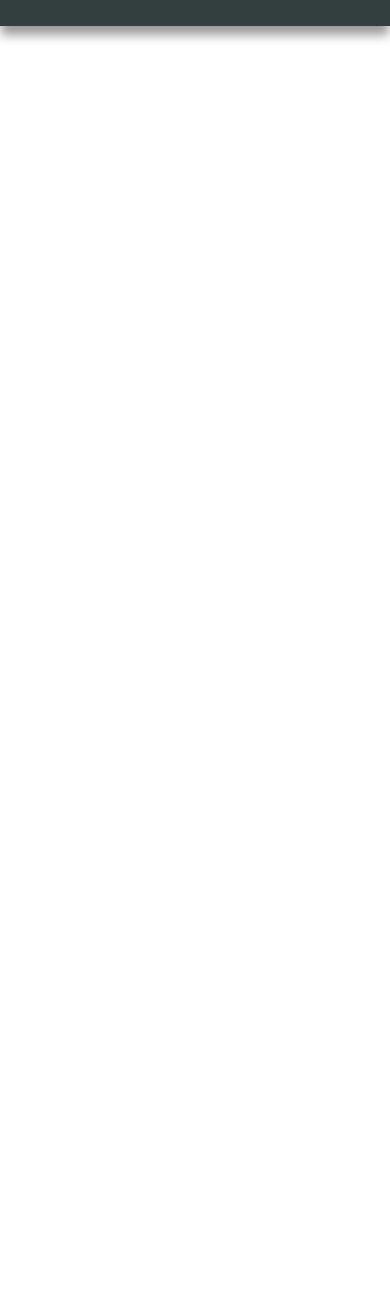
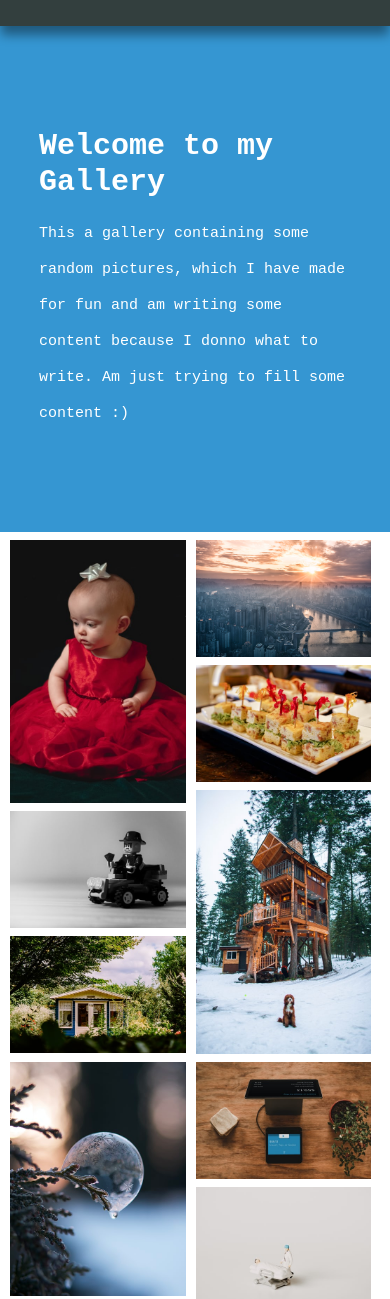
Before and after one commit to Har5haw/html_and_css, a plain HTML site: page mygallery.html in a window 390 px wide. Shown: the part 143-1442 px from the top of the page. Before the commit the page ends 844 px from the top, so only its background shows below. Drawn offline with Linux system fonts and the light colour scheme.

Commit message:
my gallery and responsive done

```diff
--- a/mygallery.html
+++ b/mygallery.html
@@ -4,6 +4,7 @@
 <head>
     <title>My Gallery</title>
     <link rel="stylesheet" href="./styles/index.css" />
+    <link rel="stylesheet" href="./styles/mygallery.css" />
     <meta name="viewport" content="width=device-width, initial-scale=1.0">
 </head>
 
@@ -14,11 +15,56 @@
             <div class="navBarButtons">
                 <button onclick="window.location = 'index.html'" class="button-enable"><code>Home Page</code></button>
                 <button onclick="window.location = 'aboutme.html'" class="button-enable"><code>About Me</code></button>
-                <button onclick="window.location = 'contactme.html'" class="button-enable"><code>Contact Me</code></button>
-                <button onclick="window.location = 'mygallery.html'" class="button-disable" disabled><code>My Gallery</code></button>
+                <button onclick="window.location = 'contactme.html'"
+                    class="button-enable"><code>Contact Me</code></button>
+                <button onclick="window.location = 'mygallery.html'" class="button-disable"
+                    disabled><code>My Gallery</code></button>
             </div>
         </div>
     </nav>
+    <main>
+        <section>
+            <div class="main-top">
+                <div class="content">
+                    <label><code>Welcome to my Gallery</code></label>
+                    <div>
+                        <p><code>This a gallery containing some random pictures, which I have made for fun and am writing some content because I donno what to write. Am just trying to fill some content :)</code>
+                        </p>
+                    </div>
+                </div>
+
+            </div>
+        </section>
+    </main>
+    <div class="row">
+        <div class="column">
+
+            <img src="/images/img8.jpg">
+            <img src="/images/img3.jpg">
+            <img src="/images/img13.jpg">
+        </div>
+        <div class="column">
+            <img src="/images/img4.jpg">
+            <img src="/images/img5.jpg">
+            <img src="/images/img10.jpg">
+        </div>
+        <div class="column">
+            <img src="/images/img12.jpg">
+            <img src="/images/img6.jpg">
+            <img src="/images/img7.jpg">
+
+        </div>
+        <div class="column">
+            <img src="/images/img1.jpg">
+            <img src="/images/img2.jpg">
+            <img src="/images/img9.jpg">
+        </div>
+    </div>
+
+    <div class="happy-coding"></div>
+
+    <footer></footer>
+
 </body>
 
 </html>
--- /dev/null
+++ b/styles/mygallery.css
@@ -0,0 +1,92 @@
+.main-top {
+    margin-top: 10vh;
+    position: relative;
+    height: 60vh;
+    background-color: rgb(53, 150, 210);
+    display: flex;
+}
+
+.main-top label {
+    font-size: 50px;
+    font-weight: bold;
+    color: white;
+}
+
+.main-top p {
+    font-size: 20px;
+    color: white;
+    line-height: 35px;
+    margin: 2vw 6vw;
+}
+
+.main-top .content {
+    height: 60vh;
+    width: 50vw;
+    display: flex;
+    justify-content: center;
+    align-items: center;
+    flex-direction: column;
+}
+
+
+
+.row {
+    display: flex;
+    flex-wrap: wrap;
+    width: 100vw;
+  }
+
+  .column {
+    flex: 24%;
+    max-width: 24%;
+    margin-left: 10px;
+  }
+
+  .column img {
+    margin-top: 8px;
+    vertical-align: middle;
+    width: 100%;
+  }
+
+  @media screen and (max-width: 800px) {
+    .column {
+      flex: 45%;
+      max-width: 45%;
+    }
+  }
+  @media screen and (max-width: 600px) {
+    .column {
+      flex: 45%;
+      max-width: 45%;
+    }
+    .main-top {
+        margin-top: 20vh;
+        position: relative;
+        height: 60vh;
+        background-color: rgb(53, 150, 210);
+        display: flex;
+    }
+
+    .main-top label {
+        font-size: 30px;
+        font-weight: bold;
+        color: white;
+        margin: 2vw 10vw;
+    }
+
+    .main-top p {
+        font-size: 15px;
+        color: white;
+        line-height: 35px;
+        margin: 2vw 10vw;
+    }
+
+    .main-top .content {
+        height: 60vh;
+        width: 100vw;
+        display: flex;
+        justify-content: center;
+        align-items: center;
+        flex-direction: column;
+    }
+  }
```
Also changed, not shown: aboutme.html (+6 -3 lines), contactme.html (+4 -4 lines), styles/contactme.css (+13 -24 lines), styles/index.css (+10 -10 lines), images/img1.jpg (added), images/img10.jpg (added), images/img11.jpg (added), images/img12.jpg (added), images/img13.jpg (added), images/img14.jpg (added), images/img2.jpg (added), images/img3.jpg (added), images/img4.jpg (added), images/img5.jpg (added), 4 more files.
